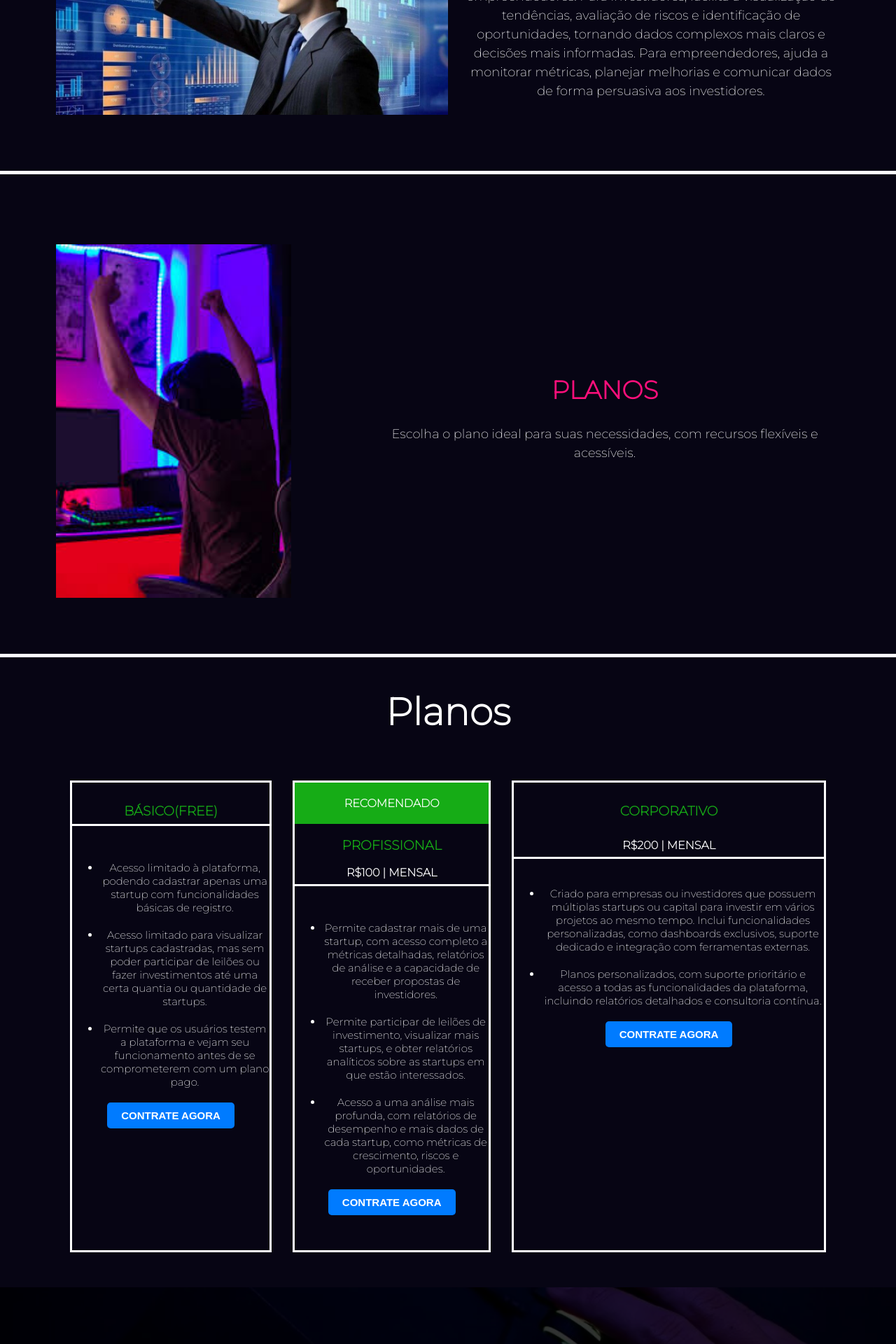
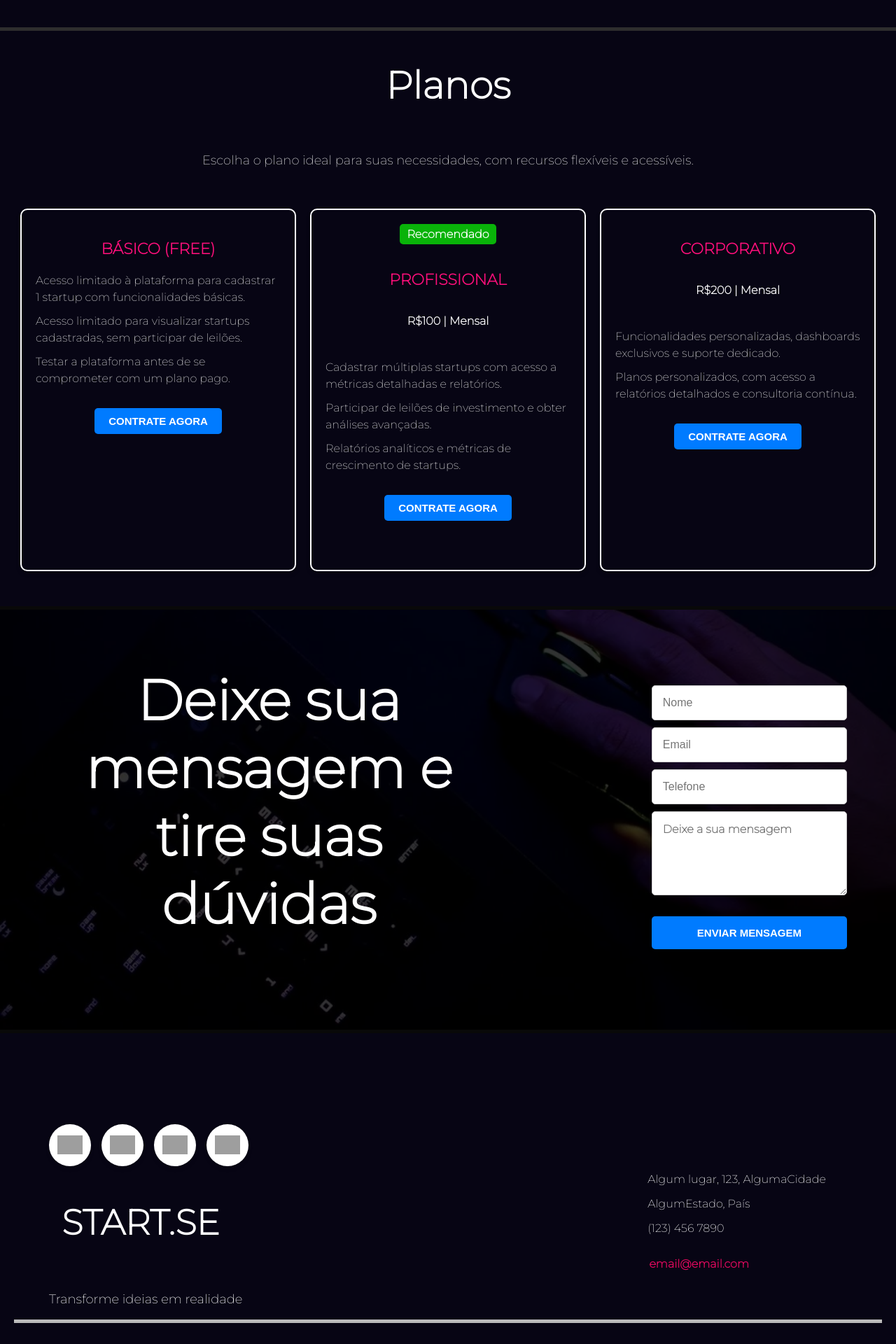
Before and after one commit to barba-branca/cadastro-de-investidores-e-empresarios, a Django app: page / in a window 1280 px wide. Shown: the part 2920-4840 px from the top of the page at 70% size. Run offline with Django 5.2, Linux system fonts and the light colour scheme; parts of the project's set-up code (start-up, migrations or seed data) failed here and were passed over; grey boxes are pictures that could not be loaded.

Commit message:
Algumas alterações no layout

```diff
--- a/landingPage/templates/index.html
+++ b/landingPage/templates/index.html
@@ -18,10 +18,10 @@
 <nav class="navbar-home">
     <img src="{% static 'landingPage/img/image.png' %}" alt="Minha imagem">
     <ul>
-        <li><a href="">Início</a></li>
-        <li><a href="{% url 'cadastrar_empresa' %}">Soluções</a></li>
-        <li><a href="">Nosso diferencial</a></li>
-        <li><a href="{% url 'cadastrar_empresa' %}">Planos</a></li>
+        <li><a href="{% url 'landingPage' %}">Início</a></li>
+        <li><a href="#solucoes">Soluções</a></li>
+        <li><a href="#diferencial">Nosso diferencial</a></li>
+        <li><a href="#planos">Planos</a></li>
     </ul>
 </nav>
 
@@ -54,7 +54,7 @@
 </div>
 
 <!-- Solução -->
-<div class="solucao">
+<div id = "solucoes" class="solucao">
     <img src="{% static 'landingPage/img/Investidores.png' %}" alt="Homem batendo o martelo, como se fosse um leilão em frente a um notebook.">
     <div class="texto-solucao">
         <h2>Soluções</h2>
@@ -64,7 +64,7 @@
             garantimos que ambos os lados se beneficiem de forma significativa.
         </p>
         <!-- Diferencial -->
-        <div class="diferencial">
+        <div id ="diferencial" class="diferencial">
             <p>Nossos diferenciais</p>
             <i class="fas fa-arrow-down"></i>
         </div>
@@ -115,77 +115,44 @@
     </div>
 </div>
 
-<div class="f-planos">
-    <img src="{% static 'landingPage/img/feliz.png' %}" alt="">
-    <div class="f-planos-descricao">
-        <h2>Planos </h2>
-        <p>Escolha o plano ideal para suas necessidades, com recursos flexíveis e acessíveis.
-        </p>
+
+<div id= "planos" class="planos-title">
+    <h2>Planos</h2>
 </div>
-</div>
-
-<div class="planos-title">
-    <h2>Planos</h2>
+<div class="desc-planos">
+    <p>Escolha o plano ideal para suas necessidades, com recursos flexíveis e acessíveis.</p>
 </div>
 <div class="tipos-plano">
     <div class="plano-basico">
-    <h3>Básico(free)</h3>
+        <h3>Básico (Free)</h3>
         <ul>
-        <li>
-        Acesso limitado à plataforma, podendo cadastrar apenas uma startup com
-        funcionalidades básicas de registro.
-        </li>
-        <li>
-        Acesso limitado para visualizar startups cadastradas,
-        mas sem poder participar de leilões ou fazer investimentos
-        até uma certa quantia ou quantidade de startups.
-        </li>
-        <li>
-        Permite que os usuários testem a plataforma e vejam seu funcionamento
-        antes de se comprometerem com um plano pago.
-        </li>
+            <li>Acesso limitado à plataforma para cadastrar 1 startup com funcionalidades básicas.</li>
+            <li>Acesso limitado para visualizar startups cadastradas, sem participar de leilões.</li>
+            <li>Testar a plataforma antes de se comprometer com um plano pago.</li>
         </ul>
-    <button class="contrate-agora">Contrate agora</button>
+        <button type="submit" class="contrate-agora">Contrate agora</button>
     </div>
 
     <div class="plano-profissional">
         <div class="recomendado">Recomendado</div>
         <h3>Profissional</h3>
-    <p>R$100 | Mensal </p>
+        <p>R$100 | Mensal</p>
         <ul>
-        <li>
-            Permite cadastrar mais de uma startup, com acesso completo a métricas detalhadas,
-             relatórios de análise e a capacidade de receber propostas de investidores.
-        </li>
-        <li>
-            Permite participar de leilões de investimento, visualizar mais startups,
-             e obter relatórios analíticos sobre as startups em que estão interessados.
-        </li>
-        <li>
-            Acesso a uma análise mais profunda, com relatórios de desempenho e mais dados
-            de cada startup, como métricas de crescimento, riscos e oportunidades.
-        </li>
+            <li>Cadastrar múltiplas startups com acesso a métricas detalhadas e relatórios.</li>
+            <li>Participar de leilões de investimento e obter análises avançadas.</li>
+            <li>Relatórios analíticos e métricas de crescimento de startups.</li>
         </ul>
-    <button class="contrate-agora">Contrate agora</button>
+        <button type="submit" class="contrate-agora">Contrate agora</button>
     </div>
 
     <div class="plano-corporativo">
         <h3>Corporativo</h3>
-    <p>R$200 | Mensal </p>
+        <p>R$200 | Mensal</p>
         <ul>
-        <li>
-            Criado para empresas ou investidores que possuem múltiplas startups ou capital para
-            investir em vários projetos ao mesmo tempo. Inclui funcionalidades personalizadas,
-            como dashboards exclusivos, suporte dedicado e integração com ferramentas externas.
-
-        </li>
-        <li>
-            Planos personalizados, com suporte prioritário e acesso a todas as funcionalidades
-            da plataforma, incluindo relatórios detalhados e consultoria contínua.
-
-        </li>
+            <li>Funcionalidades personalizadas, dashboards exclusivos e suporte dedicado.</li>
+            <li>Planos personalizados, com acesso a relatórios detalhados e consultoria contínua.</li>
         </ul>
-    <button class="contrate-agora">Contrate agora</button>
+        <button type="submit" class="contrate-agora">Contrate agora</button>
     </div>
 </div>
 
@@ -199,13 +166,13 @@
             <input type="text" placeholder="Nome">
             <input type="email" placeholder="Email">
             <input type="number" placeholder="Telefone">
-            <input type="text" placeholder="Deixe a sua mensagem">
+            <textarea placeholder="Deixe a sua mensagem"></textarea>
             <button>ENVIAR MENSAGEM</button>
         </div>
     </div>
 </div>
 
-<div class="footer">
+<footer>
     <div class="footer-conteudo">
         <div class="lado-esquerdo">
             <div class="icones-redes-sociais">
@@ -242,11 +209,12 @@
                 <p>AlgumEstado, País</p>
                 <p>(123) 456 7890</p>
             </div>
-            <div class="email"><p>email@email.com</p></div>
+            <div class="email">
+                <p>email@email.com</p>
             </div>
         </div>
     </div>
-<footer>
-    <p>Copyright © 2024 - START-SE | Todos os direitos reservados</p>
+    <p class="copyright">Copyright © 2024 - START-SE | Todos os direitos reservados</p>
 </footer>
+
 {% endblock 'body' %}
--- a/templates/static/landingPage/css/styles.css
+++ b/templates/static/landingPage/css/styles.css
@@ -261,35 +315,42 @@ body {
 
 .ia-descricao p {
     font-size: 18px;
-    line-height: 1.5;
-    text-align: center;
+    line-height: 1.6;
+    color: #ddd; /* Ajuste da cor para melhor contraste */
+    margin-top: 10px;
 }
+
 
 .analise-graficos {
     display: flex;
     align-items: center;
     justify-content: space-between;
-    padding: 80px;
-    border-bottom: 5px solid #fff;
+    padding: 60px 80px; /* Reduzi o padding para otimizar o layout */
+    border-bottom: 5px solid #2e2e2e;
 }
 
 .analise-graficos img {
-    width: 50%;
-    margin-right: 20px;
-    margin-top: 20px
+    width: 45%;
+    height: auto;
+    margin-right: 30px;
+    transition: transform 0.3s ease, box-shadow 0.3s ease;
+}
+
+.analise-graficos img:hover {
+    transform: scale(1.05);
+    box-shadow: 0 10px 20px rgba(0, 0, 0, 0.1);
 }
 
 .graficos-descricao {
-    width: 60%;
+    width: 50%;
     display: flex;
     flex-direction: column;
+    text-align: center;
 }
 
 .graficos-descricao h2 {
-    font-size: 36px;
-    margin-bottom: 10px;
-    text-align: center;
-    align-self: center;
+    font-size: 32px; /* Ajuste para equilíbrio e melhor legibilidade */
+    margin-bottom: 15px;
     color: #ff0f7b;
     text-transform: uppercase;
     font-weight: bold;
@@ -297,174 +358,104 @@ body {
 
 .graficos-descricao p {
     font-size: 18px;
-    line-height: 1.5;
-    text-align: center;
-}
-
-.f-planos {
-    display: flex;
-    align-items: center;
-    justify-content: space-between;
-    padding: 80px;
-    border-bottom: 5px solid #fff;
-}
-
-.f-planos img {
-    width: 30%;
-    margin-right: 20px;
-    margin-top: 20px
-}
-
-.f-planos-descricao {
-    width: 60%;
-    display: flex;
-    flex-direction: column;
-}
-
-.f-planos-descricao h2 {
-    font-size: 36px;
-    margin-bottom: 10px;
-    text-align: center;
-    align-self: center;
-    color: #ff0f7b;
-    text-transform: uppercase;
-    font-weight: bold;
-}
-
-.f-planos-descricao p {
-    font-size: 18px;
-    line-height: 1.5;
-    text-align: center;
+    line-height: 1.6;
+    color: #ddd; /* Cor ajustada para bom contraste */
+    margin-top: 10px;
 }
 
 .planos-title {
     display: flex;
+    justify-content: center;
     align-items: center;
+    font-size: 36px;
+    color: #fff;
+
+}
+
+.desc-planos {
+    font-size: 18px;
+    color: #ddd;
+    display: flex;
     justify-content: center;
-    font-size: 36px;
+    text-align: center;
+    margin-bottom: 40px;
+}
+
+/* Container dos planos */
+.tipos-plano {
+    display: flex;
+    justify-content: center;
+    gap: 20px;
+    flex-wrap: wrap;
+    margin-bottom: 50px;
+}
+
+/* Estilo base para os planos */
+.plano-basico, .plano-profissional, .plano-corporativo {
+    background-color: #070514;
+    border: 2px solid #fff;
+    border-radius: 10px;
+    padding: 20px;
+    text-align: center;
+    flex: 1 1 300px;
+    max-width: 350px;
+    box-shadow: 0 4px 6px rgba(0, 0, 0, 0.2);
+    transition: transform 0.3s ease, box-shadow 0.3s ease;
+}
+
+.plano-basico:hover, .plano-profissional:hover, .plano-corporativo:hover {
+    transform: translateY(-10px);
+    box-shadow: 0 8px 12px rgba(0, 0, 0, 0.3);
+}
+
+/* Títulos dos planos */
+.plano-basico h3, .plano-profissional h3, .plano-corporativo h3 {
+    font-size: 22px;
+    text-transform: uppercase;
+    color: #ff0f7b;
+    margin-bottom: 15px;
+    font-weight: bold;
+}
+
+/* Texto do preço e destaque */
+.plano-profissional p, .plano-corporativo p, .plano-basico p {
+    color: #fff;
+    padding: 5px 10px;
+    border-radius: 5px;
+    font-weight: bold;
+    display: inline-block;
     margin-bottom: 20px;
 }
 
-.tipos-plano {
-    display: flex;
-    margin-bottom: 50px;
+.recomendado {
+    background-color: #09b309;
+    color: #fff;
+    padding: 5px 10px;
+    border-radius: 5px;
+    font-weight: bold;
+    display: inline-block;
+    margin-bottom: 15px;
 }
 
-.plano-basico, .plano-profissional, .plano-corporativo {
-    margin: 0 15px; /* Margem entre as divs */
+/* Lista de benefícios */
+.plano-basico ul, .plano-profissional ul, .plano-corporativo ul {
+    list-style: none;
+    padding: 0;
+    margin: 20px 0;
+    text-align: left;
 }
 
-.recomendado{
-    background-color: rgb(22, 172, 22);
-    padding: 20px 10px;
-    text-transform: uppercase;
-    font-weight: bold;
+.plano-basico li, .plano-profissional li, .plano-corporativo li {
+    font-size: 16px;
+    color: #ddd;
+    margin-bottom: 10px;
+    line-height: 1.5;
 }
 
-.plano-basico{
-    border: 3px solid white;
-    text-align: center; /* Centraliza o texto */
-    margin-left: 100px;
-}
-
-.plano-basico h3 {
-    text-transform: uppercase;
-    color: rgb(22, 172, 22);
-    margin-left: 0;
-    margin-bottom: 50px;
-    padding: 10px 20px;
-    position: relative; /* Necessário para usar ::after */
-    font-weight: bold;
-}
-
-.plano-basico h3::after {
-    content: ''; /* Cria o elemento virtual */
-    position: absolute; /* Posiciona em relação ao h3 */
-    bottom: 0; /* Fica na parte inferior do h3 */
-    left: 0; /* Inicia do lado esquerdo */
-    width: 100%; /* Ocupa 100% da largura do h3 */
-    height: 3px; /* Define a espessura da borda */
-    background-color: white; /* Cor da borda */
-}
-
-.plano-basico li{
-    margin-bottom: 20px;
-    font-size: 15px;
-}
-
-.plano-profissional{
-    border: 3px solid white;
-    text-align: center; /* Centraliza o texto */
-
-}
-
-.plano-profissional h3 {
-    text-transform: uppercase;
-    color: rgb(22, 172, 22);
-    margin-left: 0;
-    font-weight: bold;
-}
-.plano-profissional p{
-    position: relative; /* Necessário para usar ::after */
-    text-transform: uppercase;
-    font-weight: bold;
-}
-.plano-profissional p::after {
-    content: ''; /* Cria o elemento virtual */
-    position: absolute; /* Posiciona em relação ao h3 */
-    bottom: -10px; /* Fica na parte inferior do h3 */
-    left: 0; /* Inicia do lado esquerdo */
-    width: 100%; /* Ocupa 100% da largura do h3 */
-    height: 3px; /* Define a espessura da borda */
-    background-color: white; /* Cor da borda */
-}
-
-.plano-profissional li{
-    margin-bottom: 20px;
-    font-size: 15px;
-}
-.plano-profissional ul{
-    margin-top: 60px;
-}
-
-
-.plano-corporativo{
-    border: 3px solid white;
-    text-align: center; /* Centraliza o texto */
-    margin-right: 100px;
-}
-
-.plano-corporativo h3 {
-    text-transform: uppercase;
-    color: rgb(22, 172, 22);
-    padding: 10px 20px;
-    font-weight: bold;
-}
-.plano-corporativo p{
-    position: relative; /* Necessário para usar ::after */
-    text-transform: uppercase;
-    font-weight: bold;
-    margin-bottom: 50px;
-}
-.plano-corporativo p::after {
-    content: ''; /* Cria o elemento virtual */
-    position: absolute; /* Posiciona em relação ao h3 */
-    bottom: -10px; /* Fica na parte inferior do h3 */
-    left: 0; /* Inicia do lado esquerdo */
-    width: 100%; /* Ocupa 100% da largura do h3 */
-    height: 3px; /* Define a espessura da borda */
-    background-color: white; /* Cor da borda */
-}
-
-.plano-corporativo li{
-    margin-bottom: 20px;
-    font-size: 15px;
-}
-
-
-.contrate-agora{
+/* Botão de ação */
+.contrate-agora {
     background-color: #007bff;
-    color: white;
+    color: #fff;
     font-size: 15px;
     padding: 10px 20px;
     border: none;
@@ -472,12 +463,11 @@ body {
     cursor: pointer;
     text-transform: uppercase;
     font-weight: bold;
-    transition: 0.3s;
-    align-self: center;
+    transition: 0.3s ease;
+    margin-top: 10px;
     margin-bottom: 50px;
-    align-items: center;
-    justify-content: center;
 }
+
 .contrate-agora:hover {
     background-color: #0056b3;
 }
@@ -493,6 +483,8 @@ body {
     height: 150%;
     object-fit: cover;
     filter: brightness(0.2);
+    border-bottom: 5px solid #2e2e2e;
+    border-top: 5px solid #2e2e2e;
 }
 
 .duvidas .duvida {
@@ -507,7 +499,7 @@ body {
 }
 .inputs {
     position: absolute;
-    bottom: -30px;
+    bottom: -90px;
     right: 70px;
     display: flex;
     flex-direction: column;
@@ -516,7 +508,7 @@ body {
 
 }
 .inputs input {
-    padding: 15px 40px;
+    padding: 15px;
     font-size: 16px;
     border: 1px solid #ccc;
     border-radius: 5px;
@@ -542,74 +534,101 @@ body {
 .inputs button:hover {
     background-color: #0056b3;
 }
+.inputs textarea {
+    width: 100%;
+    height: 120px;
+    padding: 15px;
+    font-size: 16px;
+    border: 1px solid #ccc;
+    border-radius: 5px;
+    background-color: white;
+    color: #333;
+    font-weight: bold;
+    font-family: 'Montserrat', sans-serif;
+}
 
-.footer {
+footer {
     color: white;
-    padding: 20px;
+    padding: 40px 20px;
     margin-top: 300px;
-    border-bottom: 5px solid white;
+
 }
 
 .footer-conteudo {
     display: flex;
     justify-content: space-between;
     align-items: center;
+    flex-wrap: wrap;
+    border-bottom: 5px solid #bbb;
+
+}
+
+.lado-esquerdo {
+    display: flex;
+    flex-direction: column;
+    align-items: flex-start;
+    margin-left: 50px;
 }
 
 .icones-redes-sociais {
     display: flex;
-    justify-content: center;
+    justify-content: flex-start;
     gap: 15px;
-    margin-left : 90px;
 }
 
 .icones-redes-sociais .icon {
-    width: 60px; /* Define o tamanho do círculo */
+    width: 60px; /* Tamanho do círculo */
     height: 60px;
     display: flex;
     justify-content: center;
     align-items: center;
-    background-color: white; /* Fundo branco do círculo */
-    border-radius: 50%; /* Deixa o círculo */
-    box-shadow: 0 4px 6px rgba(0, 0, 0, 0.1); /* Adiciona sombra suave */
+    background-color: white;
+    border-radius: 50%;
+    box-shadow: 0 4px 6px rgba(0, 0, 0, 0.1);
     transition: transform 0.3s ease, box-shadow 0.3s ease;
     text-decoration: none;
 }
 
 .icones-redes-sociais .icon img {
-    width: 60%; /* Tamanho do ícone */
+    width: 60%;
     height: 60%;
-    object-fit: contain; /* Garante proporção */
+    object-fit: contain;
 }
 
 .icones-redes-sociais .icon:hover {
-    transform: scale(1.1); /* Amplia ligeiramente no hover */
-    box-shadow: 0 6px 10px rgba(0, 0, 0, 0.2); /* Aumenta a sombra no hover */
+    transform: scale(1.1);
+    box-shadow: 0 6px 10px rgba(0, 0, 0, 0.2);
 }
-
 
 .logo {
     font-size: 50px;
     text-transform: uppercase;
-    margin-left: 118px
+    font-weight: bold;
+    margin-left: 18px;
 }
-.slogan{
-    font-size:20px;
-    margin-left: 80px;
-    font-weight: bold;
 
+.slogan {
+    font-size: 18px;
 }
-.endereco{
-    font-size: 20px;
-    margin-right: 100px;
+
+.informacoes {
+    display: flex;
+    flex-direction: column;
+    align-items: flex-end;
+    margin-right: 80px;
 }
-.email{
+
+
+.email {
     color: #e60960;
     font-weight: bold;
+    margin-right: 110px;
 }
-footer{
-    font-size: 20px;
-    display: flex;
-    align-items: center;
-    justify-content: center;
+
+footer .copyright {
+    font-size: 14px;
+    text-align: center;
+    margin-top: 40px;
+    color: #bbb;
+    width: 100%;
 }
```
Also changed, not shown: other parts of templates/static/landingPage/css/styles.css (+132 -78 lines). Lines whose indentation alone changed are shown as unchanged.
